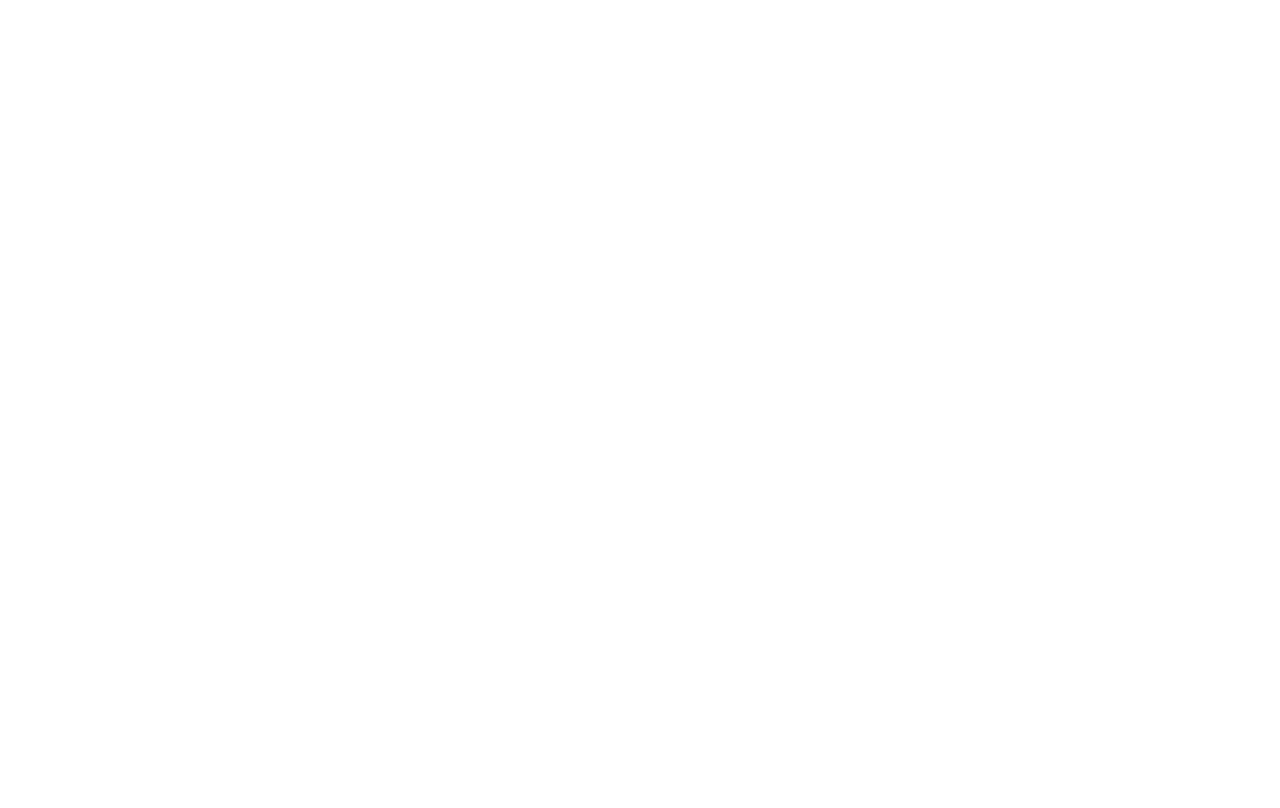
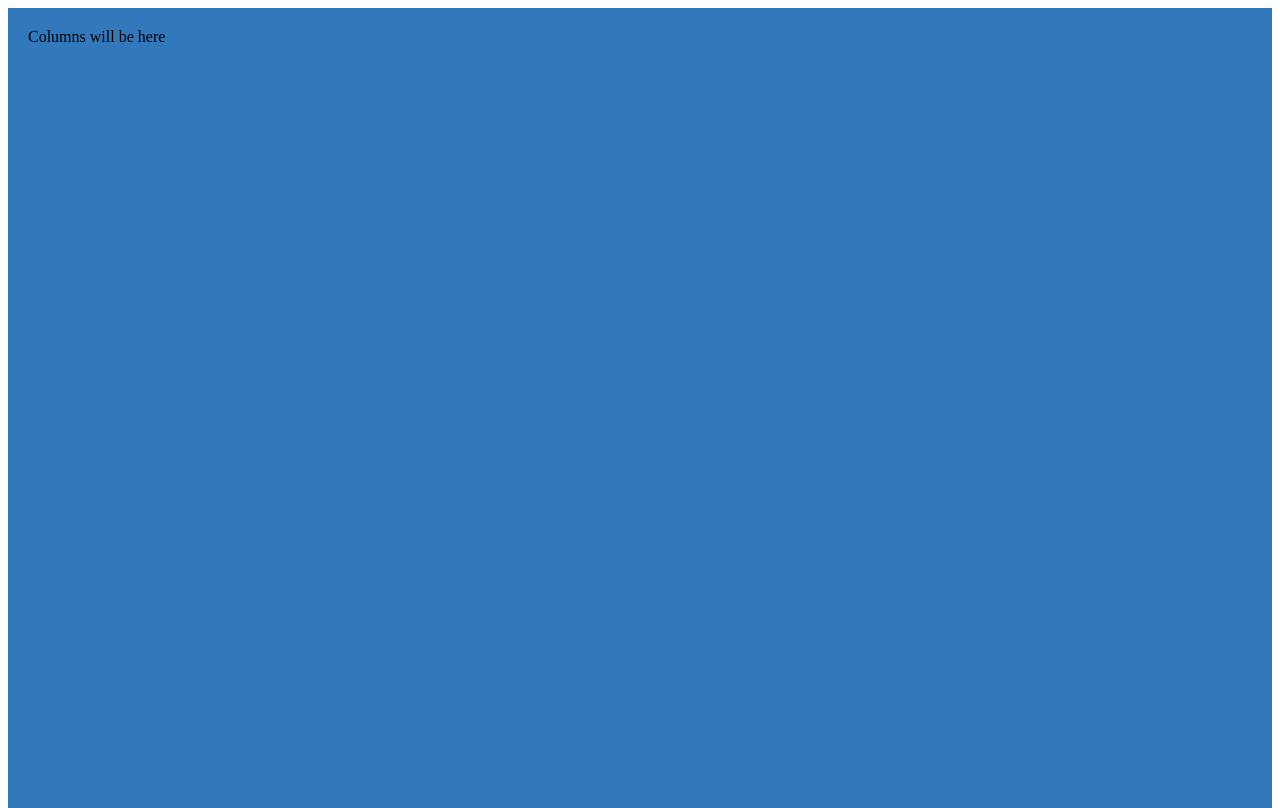
Before and after one commit to baptistemcn/trello-clone, a React (Create React App) app: page / in a window 1280 px wide. Built offline with nearby package versions, Linux system fonts and the light colour scheme.

Commit message:
style: Card Style

```diff
--- a/src/App.tsx
+++ b/src/App.tsx
@@ -1,5 +1,7 @@
 import React from "react";
 
+import { AppContainer } from "./styles";
+
 export const App = () => {
-  return null;
+  return <AppContainer>Columns will be here</AppContainer>;
 };
--- a/src/index.css
+++ b/src/index.css
@@ -1,13 +1,15 @@
-body {
-  margin: 0;
-  font-family: -apple-system, BlinkMacSystemFont, 'Segoe UI', 'Roboto', 'Oxygen',
-    'Ubuntu', 'Cantarell', 'Fira Sans', 'Droid Sans', 'Helvetica Neue',
-    sans-serif;
-  -webkit-font-smoothing: antialiased;
-  -moz-osx-font-smoothing: grayscale;
+html {
+  box-sizing: border-box;
 }
 
-code {
-  font-family: source-code-pro, Menlo, Monaco, Consolas, 'Courier New',
-    monospace;
+*,
+*:before,
+*:after {
+  box-sizing: inherit;
 }
+
+html,
+body,
+#root {
+  height: 100%;
+}
--- /dev/null
+++ b/src/styles.ts
@@ -0,0 +1,36 @@
+import styled from "styled-components";
+
+export const AppContainer = styled.div`
+  align-items: flex-start;
+  background-color: #3179ba;
+  display: flex;
+  flex-direction: row;
+  height: 100%;
+  padding: 20px;
+  width: 100%;
+`;
+
+export const ColumnContainer = styled.div`
+  background-color: #ebecf0;
+  width: 300px;
+  min-height: 40px;
+  margin-right: 20px;
+  border-radius: 3px;
+  padding: 8px 8px;
+  flex-grow: 0;
+`;
+
+export const ColumnTitle = styled.div`
+  padding: 6px 16px 12px;
+  font-weight: bold;
+`;
+
+export const CardContainer = styled.div`
+  background-color: #fff;
+  cursor: pointer;
+  margin-bottom: 0.5rem;
+  padding: 0.5rem 1rem;
+  max-width: 300px;
+  border-radius: 3px;
+  box-shadow: #091e4240 0px 1px 0px 0px;
+`;
```
